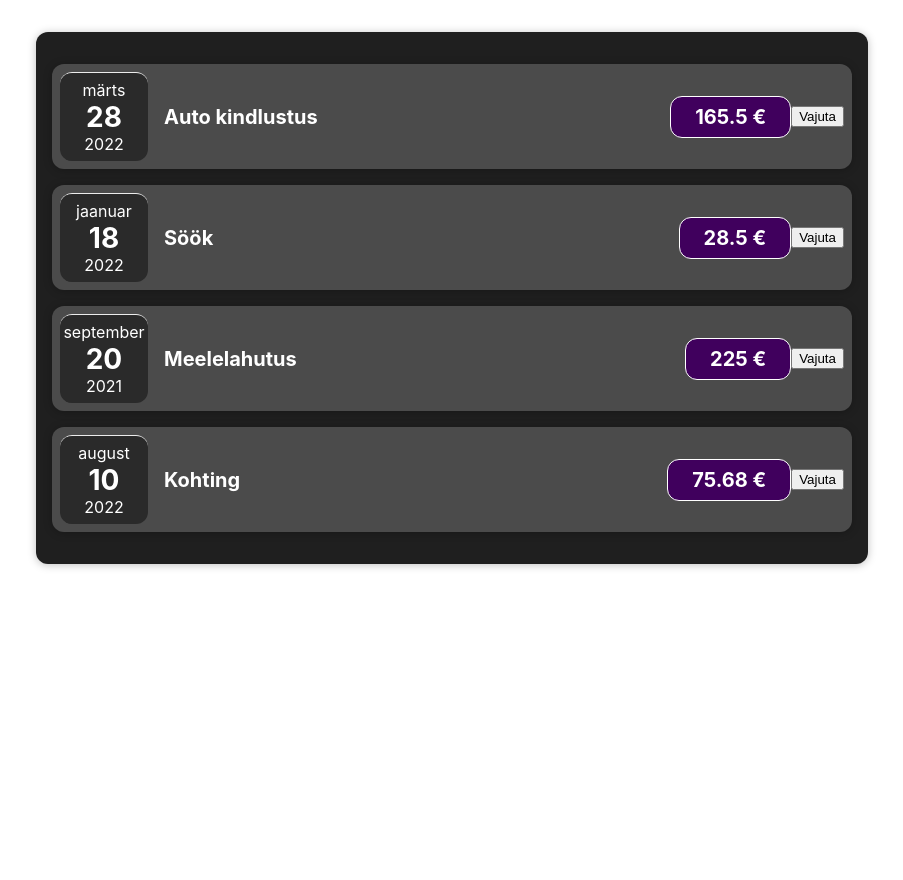
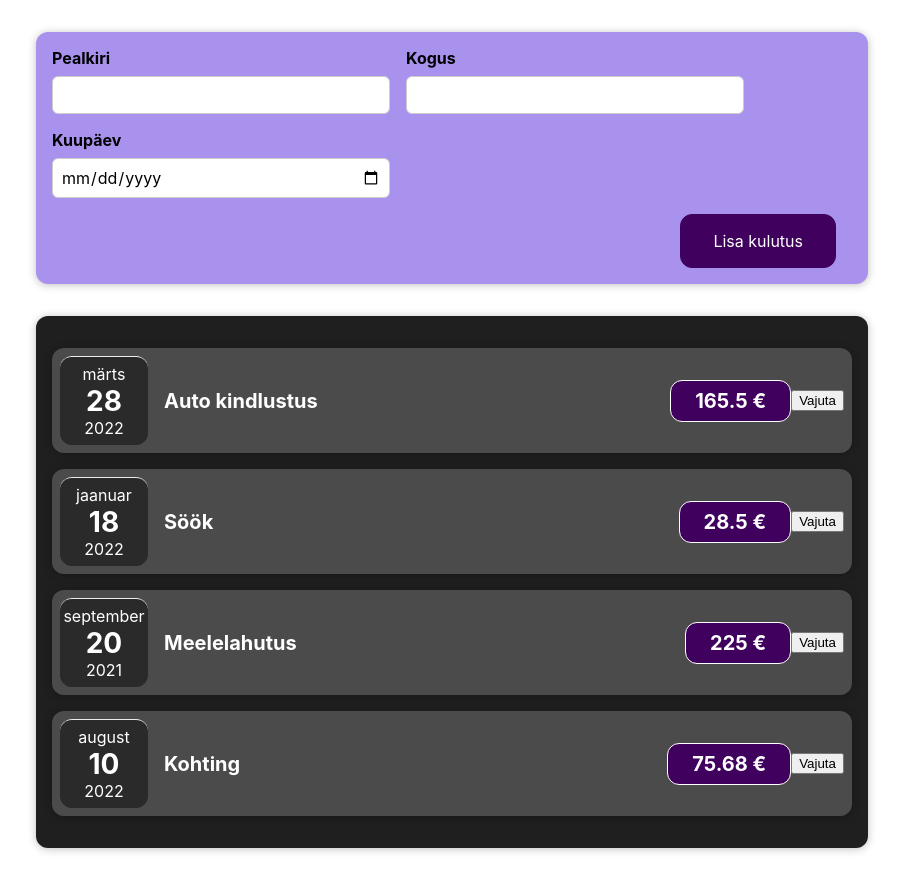
Before and after one commit to eliandre/react-comlete-guide, a React (Create React App) app: page / in a window 1280 px wide. Shown: the whole page, without its empty margins (188-1091 px from the left). Before the commit the page ends 800 px from the top, so only its background shows below. Built offline with nearby package versions, Linux system fonts and the light colour scheme; the HTML template or start-up script is replaced by a standard one.

Commit message:
Lisatud vorm koos elementidega.

```diff
--- a/src/App.js
+++ b/src/App.js
@@ -1,4 +1,5 @@
 import Expenses from './component/Expences/Expenses';
+import NewExpense from './component/NewExpense/NewExpense';
 
 function App() {
 
@@ -11,6 +12,7 @@
 
   return (
     <div>
+      <NewExpense />
       <Expenses items={expenses} />
     </div>
   );
--- /dev/null
+++ b/src/component/NewExpense/ExpenseForm.css
@@ -0,0 +1,27 @@
+
+.new-expense__controls {
+    display: flex;
+    flex-wrap: wrap;
+    gap: 1rem;
+    margin-bottom: 1rem;
+    text-align: left;
+}
+
+.new-expense__control label {
+    font-weight: bold;
+    margin-bottom: 0.5rem;
+    display: block;
+}
+
+.new-expense__control input {
+    font: inherit;
+    padding: 0.5rem;
+    border-radius: 6px;
+    border: 1px solid #ccc;
+    width: 20rem;
+    max-width: 100%;
+}
+
+.new-expense__actions {
+    text-align: right;
+}
--- /dev/null
+++ b/src/component/NewExpense/ExpenseForm.js
@@ -0,0 +1,27 @@
+import React from 'react';
+import './ExpenseForm.css';
+
+function ExpenseForm() {
+
+    return <form>
+        <div className="new-expense__controls">
+            <div className="new-expense__control">
+                <label>Pealkiri</label>
+                <input type="text" />
+            </div>
+            <div className="new-expense__control">
+                <label>Kogus</label>
+                <input type="number" min="0.01" step="0.01" />
+            </div>
+            <div className="new-expense__control">
+                <label>Kuupäev</label>
+                <input type="date" min="2019-01-01" max="2023-12-31" />
+            </div>
+        </div>
+        <div className="new-expense__actions">
+            <button type="submit">Lisa kulutus</button>
+        </div>
+    </form>
+}
+
+export default ExpenseForm;
--- /dev/null
+++ b/src/component/NewExpense/NewExpense.css
@@ -0,0 +1,38 @@
+
+.new-expense {
+    background-color: #a892ee;
+    padding: 1rem;
+    margin: 2rem auto;
+    width: 50rem;
+    max-width: 95%;
+    border-radius: 12px;
+    text-align: center;
+    box-shadow: 0 1px 8px rgba(0, 0, 0, 0.25);
+}
+
+.new-expense button {
+    font: inherit;
+    cursor: pointer;
+    padding: 1rem 2rem;
+    border: 1px solid #40005d;
+    background-color: #40005d;
+    color: white;
+    border-radius: 12px;
+    margin-right: 1rem;
+}
+
+.new-expense button:hover, .new-expense button:active {
+    background-color: #510674;
+    border-color: #510674;
+}
+
+.new-expense button.alternitive {
+    color: #220131;
+    border-color: transparent;
+    background-color: transparent;
+}
+
+.new-expense button.alternative:hover,
+.new-expense button.alternative:active {
+    background-color: #ddb3f8;
+}
--- /dev/null
+++ b/src/component/NewExpense/NewExpense.js
@@ -0,0 +1,13 @@
+import React from "react";
+import ExpenseForm from './ExpenseForm';
+import './NewExpense.css';
+
+function NewExpense() {
+
+    return <div className="new-expense">
+        <ExpenseForm />
+    </div>
+
+}
+
+export default NewExpense;
```
